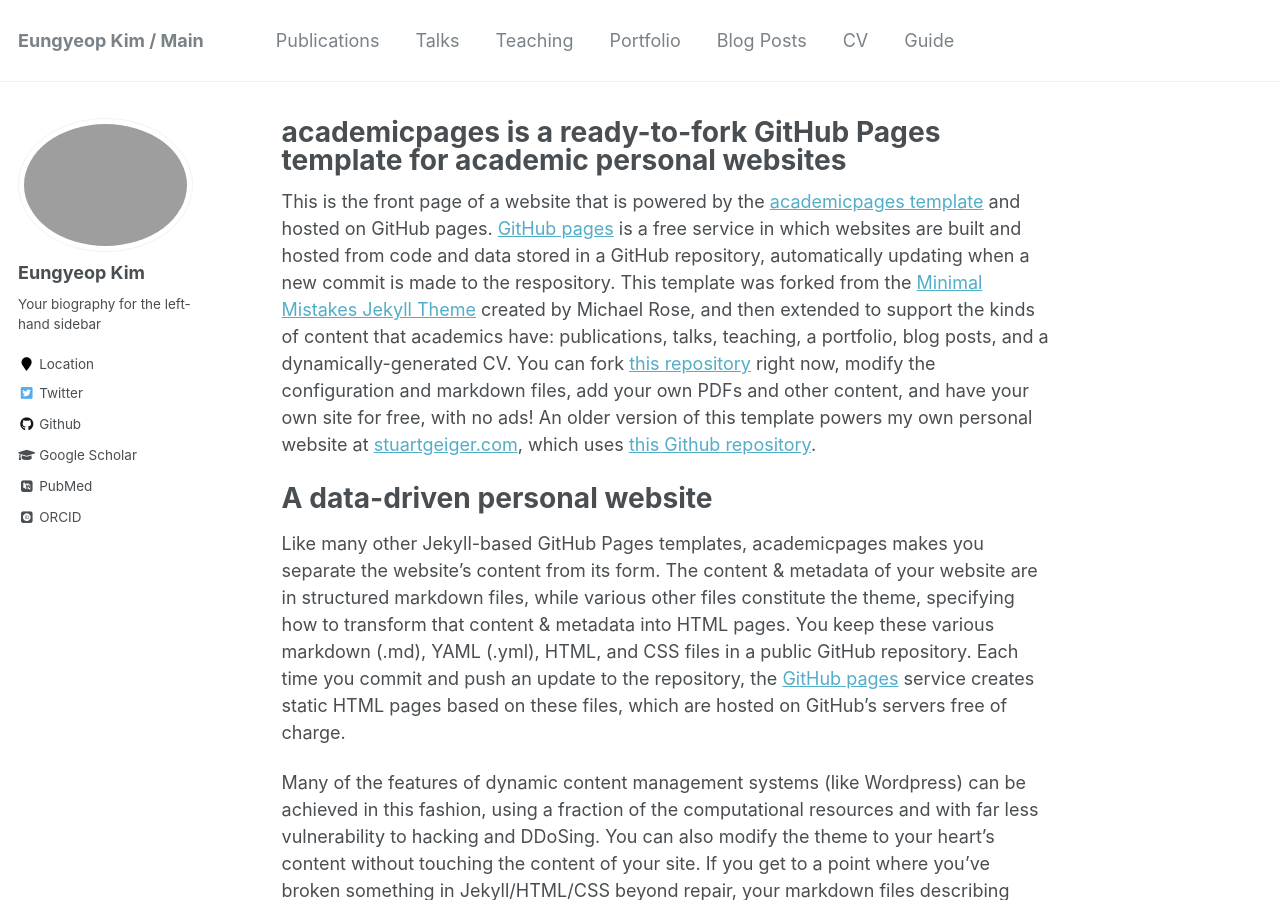
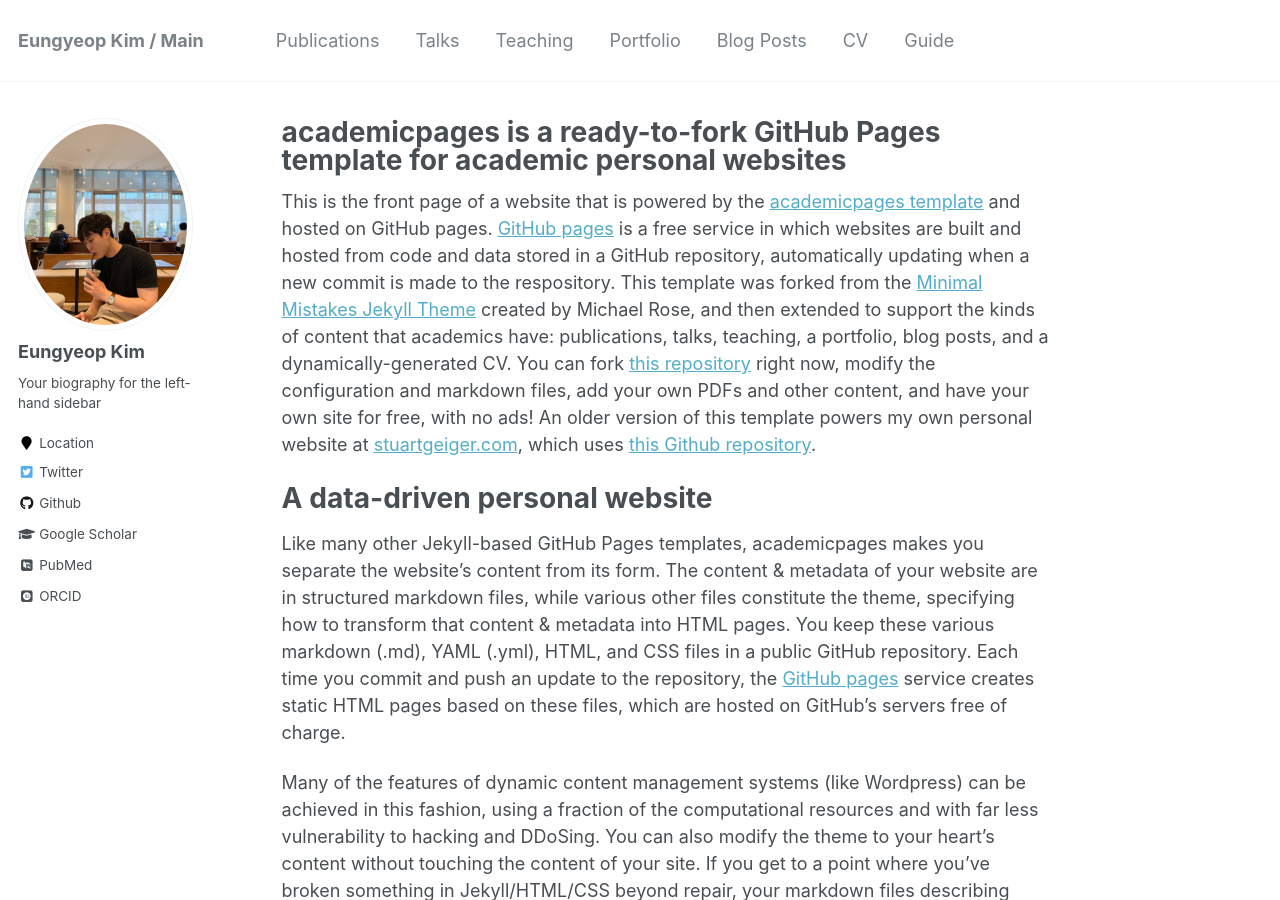
Before and after one commit to celestialxevermore/homepage, a Jekyll site: the page built from _pages/about.md, in a window 1280 px wide and 900 px high. Built offline with Jekyll 4.4.1, drawn with Linux system fonts in a browser that asks for light colours; some web fonts are replaced.

Commit message:
image reupload

```diff
--- a/_config.yml
+++ b/_config.yml
@@ -81,7 +81,7 @@ analytics:
 # Site Author
 author:
   name             : "Eungyeop Kim"
-  avatar           : "KakaoTalk_20231229_011844958.png"
+  avatar           : "KakaoTalk_20231229_011844958.jpg"
   bio              : "Your biography for the left-hand sidebar"
   location         : "Location"
   employer         :
```
